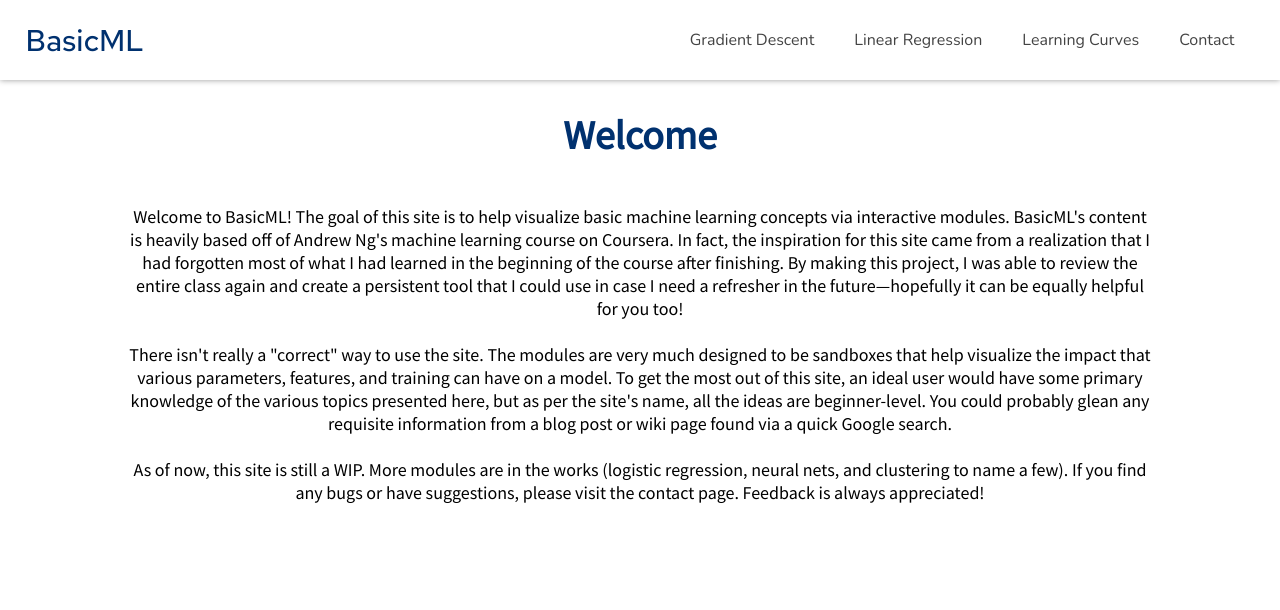
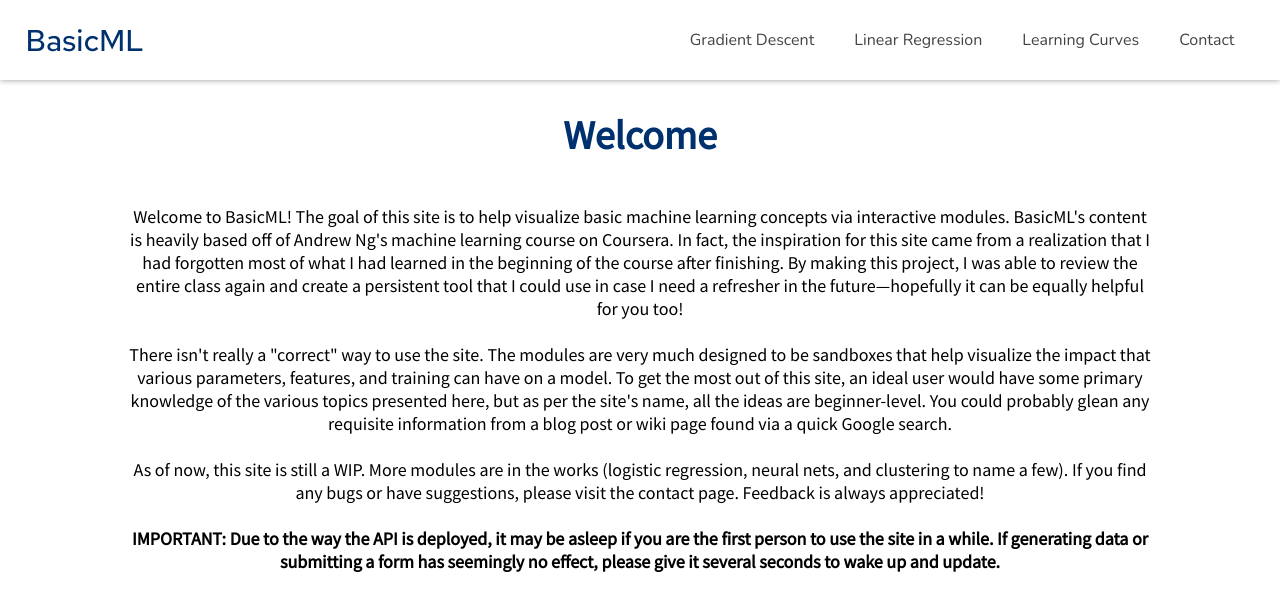
Before and after one commit to daviddzhang/basic-ml, a React (Create React App) app in the folder basic-ml-client/: page / in a window 1280 px wide. Shown: the top 610 px of the page. Built offline with nearby package versions, Linux system fonts and the light colour scheme.

Commit message:
added note for api sleep

```diff
--- a/basic-ml-client/src/basic_pages/Home.js
+++ b/basic-ml-client/src/basic_pages/Home.js
@@ -6,20 +6,37 @@ function Home() {
     <PageLayout>
       <h1 className="page-layout__header">Welcome</h1>
       <p className="page-layout__content">
-        Welcome to BasicML! The goal of this site is to help visualize basic machine learning concepts via interactive modules.
-        BasicML's content is heavily based off of Andrew Ng's machine learning course on Coursera. In fact, the inspiration for
-        this site came from a realization that I had forgotten most of what I had learned in the beginning of the course after finishing.
-        By making this project, I was able to review the entire class again and create a persistent tool that I could use in case
-        I need a refresher in the future&mdash;hopefully it can be equally helpful for you too!
+        Welcome to BasicML! The goal of this site is to help visualize basic
+        machine learning concepts via interactive modules. BasicML's content is
+        heavily based off of Andrew Ng's machine learning course on Coursera. In
+        fact, the inspiration for this site came from a realization that I had
+        forgotten most of what I had learned in the beginning of the course
+        after finishing. By making this project, I was able to review the entire
+        class again and create a persistent tool that I could use in case I need
+        a refresher in the future&mdash;hopefully it can be equally helpful for
+        you too!
         <br /> <br />
-        There isn't really a "correct" way to use the site. The modules are very much designed to be sandboxes that help visualize
-        the impact that various parameters, features, and training can have on a model. To get the most out of this site, an ideal
-        user would have some primary knowledge of the various topics presented here, but as per the site's name, all the ideas
-        are beginner-level. You could probably glean any requisite information from a blog post or wiki page found via a quick Google
-        search.
+        There isn't really a "correct" way to use the site. The modules are very
+        much designed to be sandboxes that help visualize the impact that
+        various parameters, features, and training can have on a model. To get
+        the most out of this site, an ideal user would have some primary
+        knowledge of the various topics presented here, but as per the site's
+        name, all the ideas are beginner-level. You could probably glean any
+        requisite information from a blog post or wiki page found via a quick
+        Google search.
         <br /> <br />
-        As of now, this site is still a WIP. More modules are in the works (logistic regression, neural nets, and clustering to name a
-        few). If you find any bugs or have suggestions, please visit the contact page. Feedback is always appreciated!
+        As of now, this site is still a WIP. More modules are in the works
+        (logistic regression, neural nets, and clustering to name a few). If you
+        find any bugs or have suggestions, please visit the contact page.
+        Feedback is always appreciated!
+        <br />
+        <br />
+        <b>
+          IMPORTANT: Due to the way the API is deployed, it may be asleep if you
+          are the first person to use the site in a while. If generating data or
+          submitting a form has seemingly no effect, please give it several
+          seconds to wake up and update.
+        </b>
       </p>
     </PageLayout>
   );
```
